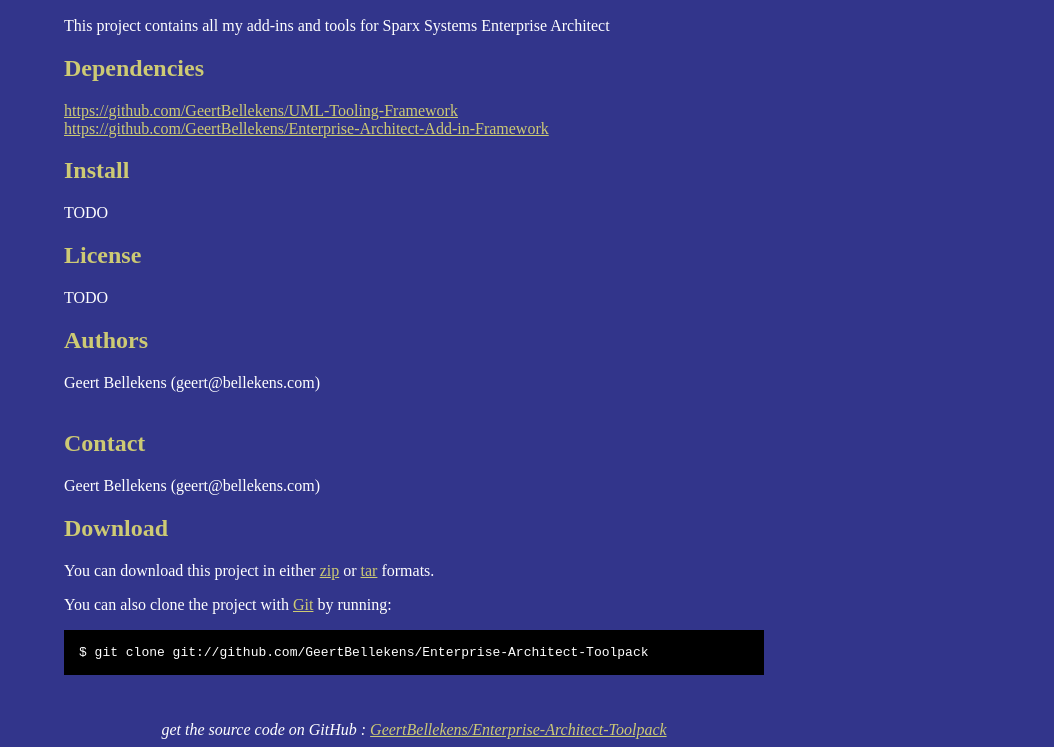
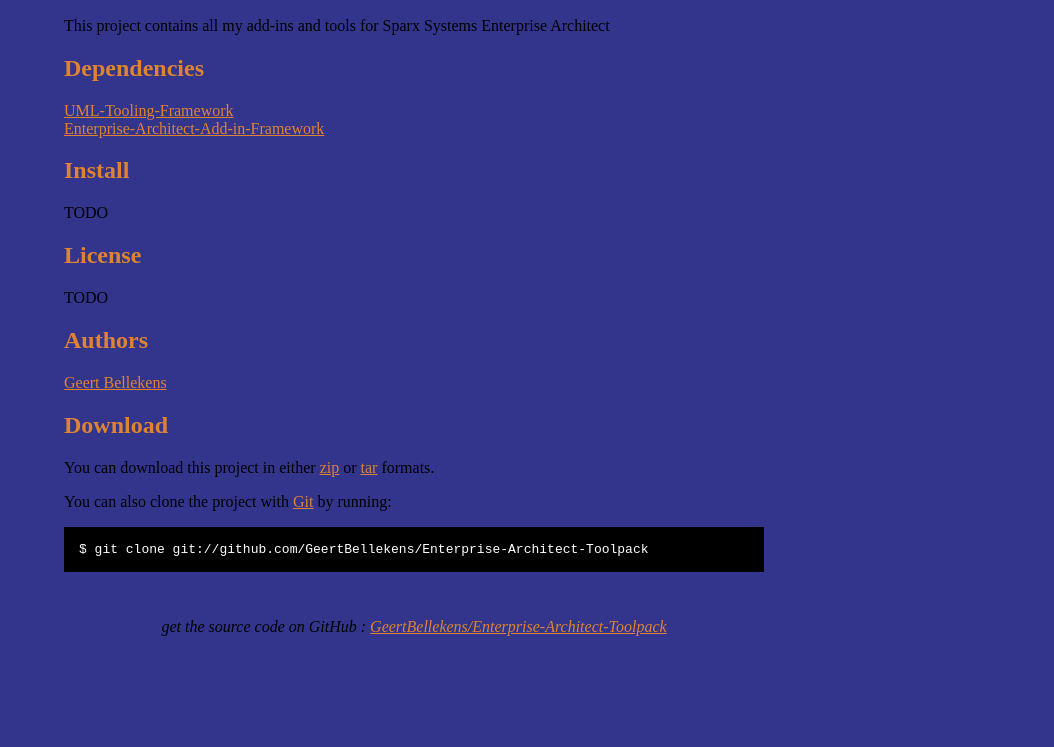
Before and after one commit to GeertBellekens/Enterprise-Architect-Toolpack, a plain HTML site: page index.html in a window 1280 px wide. Shown: the part 316-1063 px from the top of the page, without its empty margins (226-1280 px from the left). After the commit the page ends 960 px from the top, so only its background shows below. Drawn offline with Linux system fonts and the light colour scheme.

Commit message:
updated homepage

```diff
--- a/index.html
+++ b/index.html
@@ -10,18 +10,18 @@
       margin-top: 1.0em;
       background-color: #32358B;
       font-family: "Helvetica,Arial,FreeSans";
-      color: #ffffff;
+      color: #000000;
     }
     #container {
       margin: 0 auto;
       width: 700px;
     }
-    h1 { font-size: 3.8em; color: #cdca74; margin-bottom: 3px; }
+    h1 { font-size: 3.8em; color: #DF8332; margin-bottom: 3px; }
     h1 .small { font-size: 0.4em; }
     h1 a { text-decoration: none }
-    h2 { font-size: 1.5em; color: #cdca74; }
-    h3 { text-align: center; color: #cdca74; }
-    a { color: #cdca74; }
+    h2 { font-size: 1.5em; color: #DF8332; }
+    h3 { text-align: center; color: #DF8332; }
+    a { color: #DF8332; }
     .description { font-size: 1.2em; margin-bottom: 30px; margin-top: 30px; font-style: italic;}
     .download { float: right; }
     pre { background: #000; color: #fff; padding: 15px;}
@@ -49,20 +49,18 @@
       Add-ins and tools for Sparx Systems Enterprise Architect
     </div>
 
-    <p>This project contains all my add-ins and tools for Sparx Systems Enterprise Architect</p><h2>Dependencies</h2>
-<p><a href="https://github.com/GeertBellekens/UML-Tooling-Framework">https://github.com/GeertBellekens/UML-Tooling-Framework</a><br/>
-<a href ="https://github.com/GeertBellekens/Enterprise-Architect-Add-in-Framework">https://github.com/GeertBellekens/Enterprise-Architect-Add-in-Framework</a></p>
+    <p>This project contains all my add-ins and tools for Sparx Systems Enterprise Architect</p>
+
+	<h2>Dependencies</h2>
+<p><a href="https://github.com/GeertBellekens/UML-Tooling-Framework">UML-Tooling-Framework</a><br/>
+<a href ="https://github.com/GeertBellekens/Enterprise-Architect-Add-in-Framework">Enterprise-Architect-Add-in-Framework</a></p>
+
 <h2>Install</h2>
 <p>TODO</p>
 <h2>License</h2>
 <p>TODO</p>
 <h2>Authors</h2>
-<p>Geert Bellekens (geert@bellekens.com)
-<br/>
-<br/>      </p>
-<h2>Contact</h2>
-<p>Geert Bellekens (geert@bellekens.com)
-<br/>      </p>
+<p><a href="http://github.com/GeertBellekens">Geert Bellekens</a></p>
 
 
     <h2>Download</h2>
```
